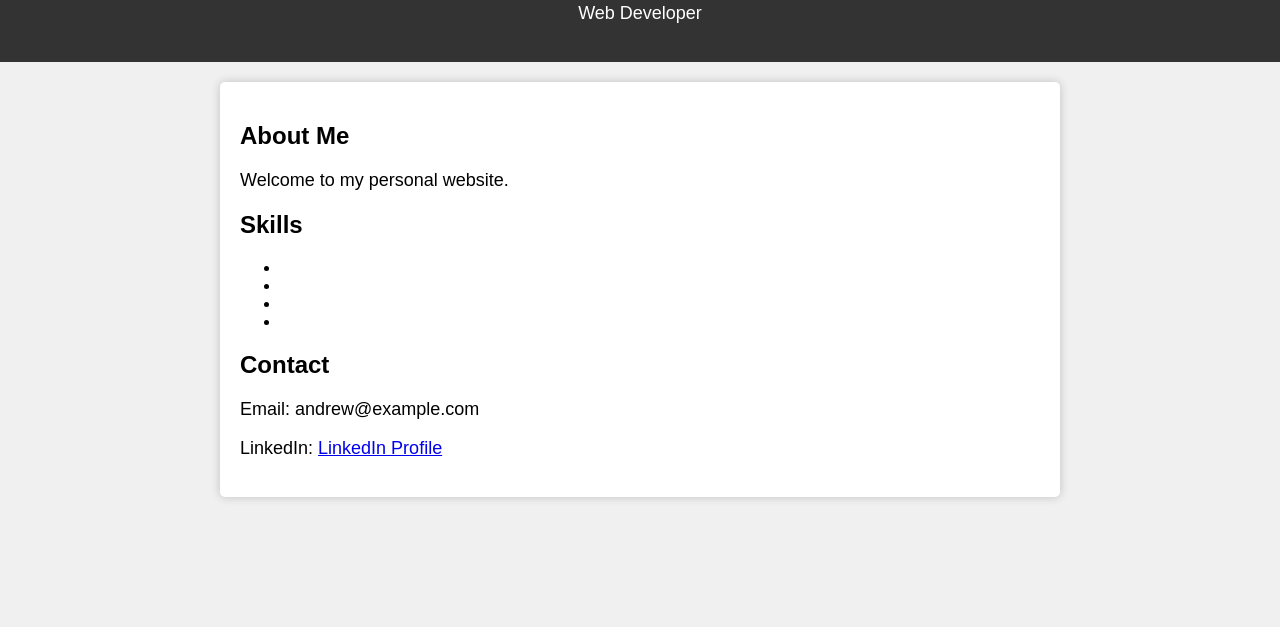
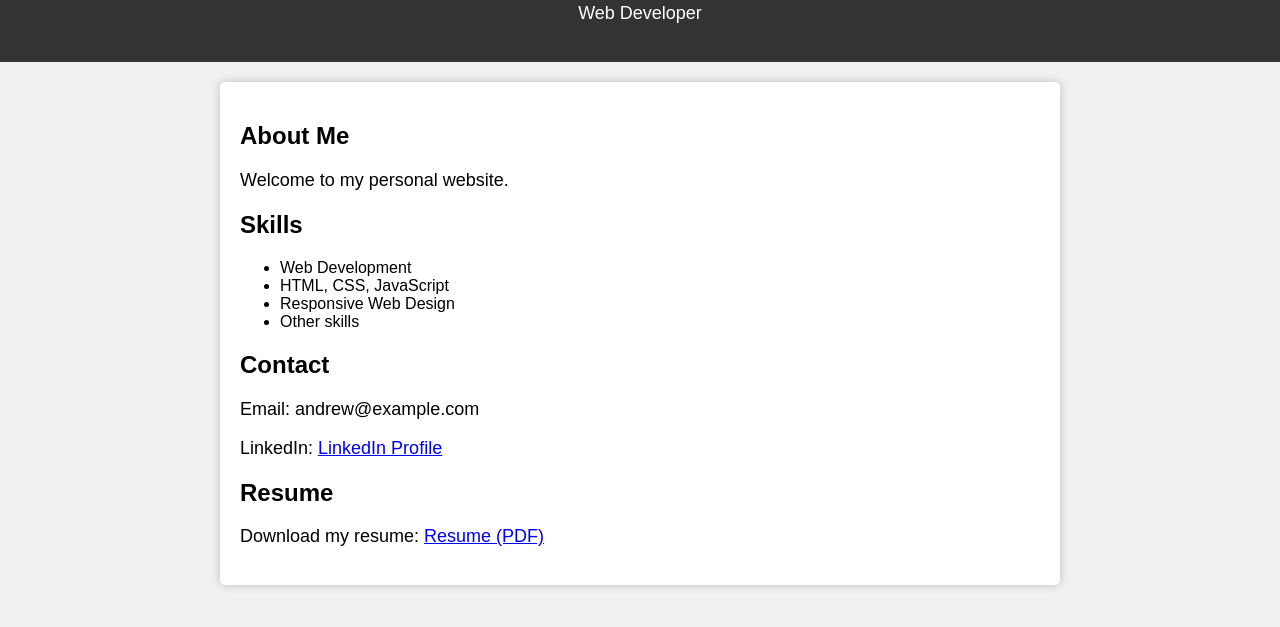
Before and after one commit to AndrewHolm/AndrewHolm.github.io, a plain HTML site: page index.html in a window 1280 px wide. Shown: the part 107-734 px from the top of the page. Drawn offline with Linux system fonts and the light colour scheme.

Commit message:
Update index.html

```diff
--- a/index.html
+++ b/index.html
@@ -43,14 +43,18 @@
         </p>
         <h2>Skills</h2>
         <ul>
-            <li></li>
-            <li></li>
-            <li></li>
-            <li></li>
+            <li>Web Development</li>
+            <li>HTML, CSS, JavaScript</li>
+            <li>Responsive Web Design</li>
+            <li>Other skills</li>
         </ul>
         <h2>Contact</h2>
         <p>Email: andrew@example.com</p>
-        <p>LinkedIn: <a href="www.linkedin.com/in/andrew-holm-0081031a8" target="_blank">LinkedIn Profile</a></p>
+        <p>LinkedIn: <a href="https://www.linkedin.com/in/andrew-holm-0081031a8" target="_blank">LinkedIn Profile</a></p>
+
+        <!-- Link to your PDF resume -->
+        <h2>Resume</h2>
+        <p>Download my resume: <a href="resume.html" target="_blank">Resume (PDF)</a></p>
     </div>
 </body>
 </html>
```
